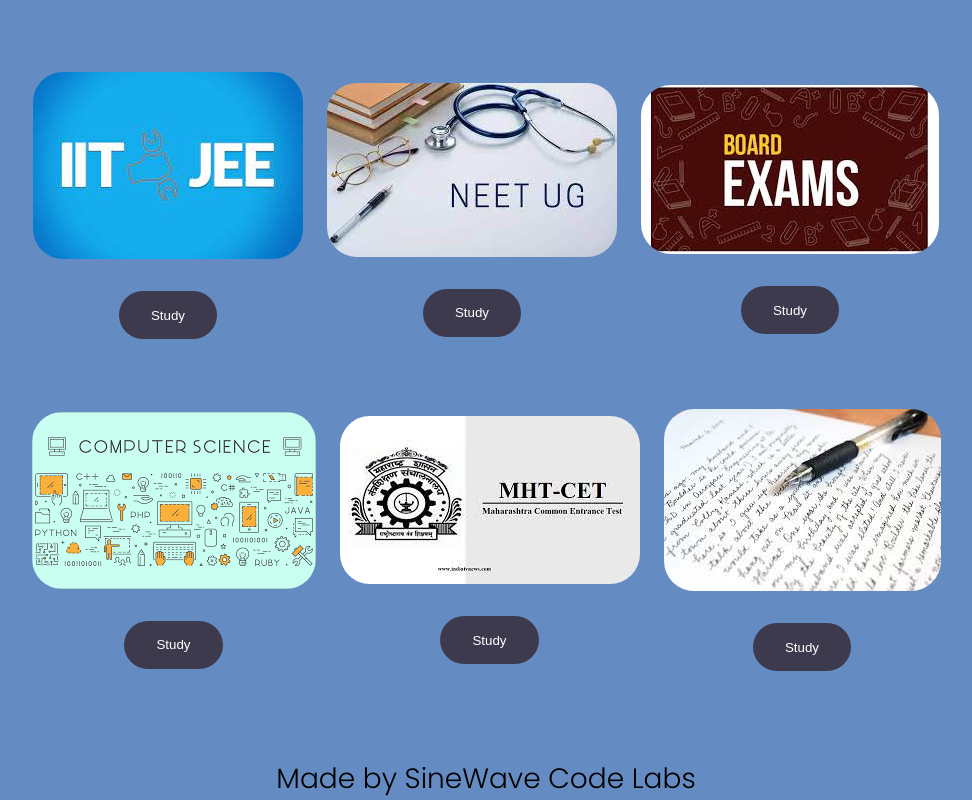
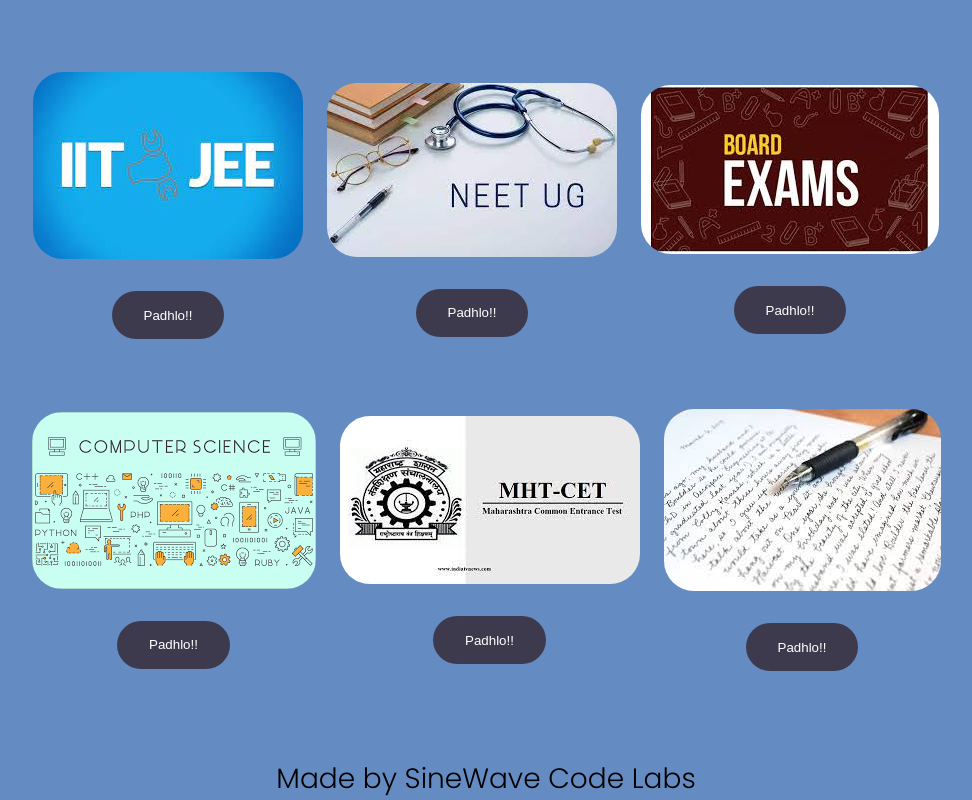
Before and after one commit to gaurang2711/StudySource, a plain HTML site: page index.html in a window 1280 px wide. Shown: the part 320-1120 px from the top of the page, without its empty margins (154-1126 px from the left). Drawn offline with Linux system fonts and the light colour scheme.

Commit message:
index.html

```diff
--- a/index.html
+++ b/index.html
@@ -20,20 +20,20 @@
         <div class="IIT-JEE">
             <a href="#"><img src="iitjee.jpeg" alt="" class="iitJEE"></a>
             <br><br>
-            <button class="study" id="stiit">Study</button>
+            <button class="study" id="stiit"><span class"study-content">Padhlo!!</span></button>
         </div>
 
         <div class="NEET">
             <a href="#"><img src="neet.jpeg" alt="" class="neeT"></a>
             <br><br>
-            <button class="study" id="stiit">Study</button>
+            <button class="study" id="stiit"><span class"study-content">Padhlo!!</span></button>
 
         </div>
 
         <div class="Boards">
             <a href="#"><img src="boards.jpeg" alt="" class="boarD"></a>
             <br><br>
-            <button class="study" id="boarD">Study</button>
+            <button class="study" id="boarD"><span class"study-content">Padhlo!!</span></button>
         </div>
         </div>
 <br><br>
@@ -42,19 +42,19 @@
         <div class="computerScience">
             <a href="#"><img src="cs.png" alt="" class="cS"></a>
             <br><br>
-            <button class="study" id="cS">Study</button>
+            <button class="study" id="cS"><span class"study-content">Padhlo!!</span></button>
         </div>
 
         <div class="MHT-CET">
             <a href="#"><img src="mhtcet.jpeg" alt="" class="mhtCET"></a>
             <br><br>
-            <button class="study" id="mhtCET">Study</button>
+            <button class="study" id="mhtCET"><span class"study-content">Padhlo!!</span></button>
         </div>
 
         <div class="handWrittens">
             <a href="#"><img src="handwriiten.jpeg" alt="" class="Handwritten"></a>
             <br><br>
-            <button class="study" id="Handwrittens">Study</button>
+            <button class="study" id="Handwrittens"><span class"study-content">Padhlo!!</span></button>
         </div>
     </div>
 
```
